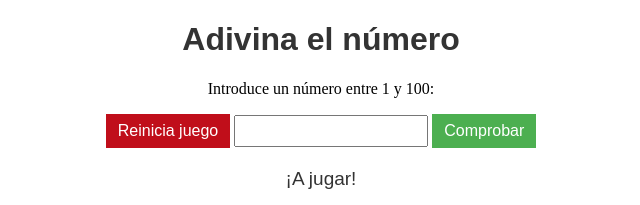
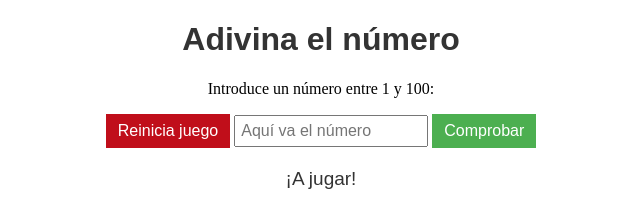
Before and after one commit to mandresblac/juego_adivina_el_numero_en_Javascript, a plain HTML site: page index.html in a window 1280 px wide. Shown: the top 205 px of the page, without its empty margins (319-959 px from the left). Drawn offline with Linux system fonts and the light colour scheme.

```diff
--- a/index.html
+++ b/index.html
@@ -13,7 +13,7 @@
     <h1>Adivina el número</h1>
     <p>Introduce un número entre 1 y 100:</p>
     <button class="reiniciar" id="btnReiniciar">Reinicia juego</button>
-    <input type="number" id="numeroEntrada" min="1" max="100" required>
+    <input type="number" id="numeroEntrada" min="1" max="100" placeholder="Aquí va el número" required>
     <button class="comprobar" id="btnComprobar">Comprobar</button>
     <p class="mensaje" id="mensaje">¡A jugar!</p>
     <p class="mensaje">
```
Also changed, not shown: img/img1.png (added), img/img2.png (added), img/img3.png (added).
